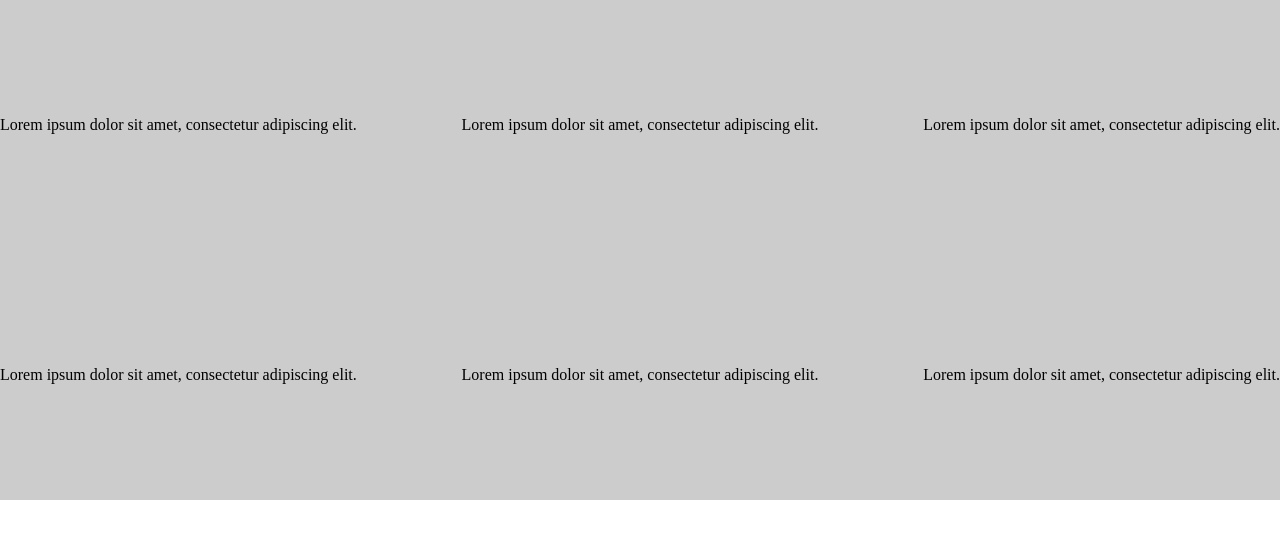
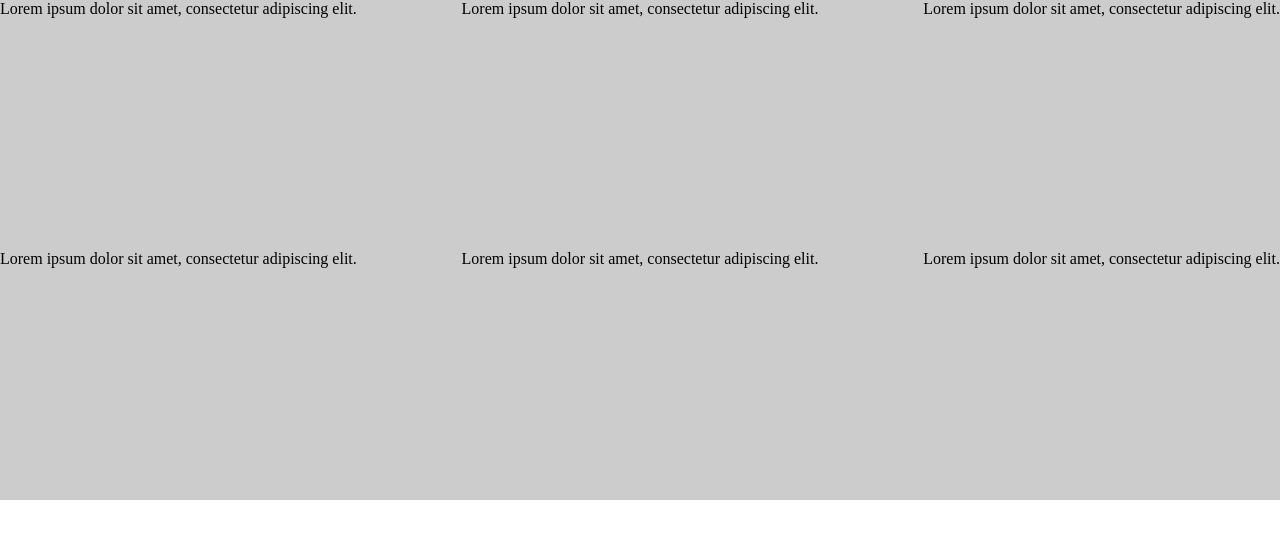
Before and after one commit to ub-victor/CSS-FLEXBOX, a plain HTML site: page index.html in a window 1280 px wide. Drawn offline with Linux system fonts and the light colour scheme.

Commit message:
Initial commit

```diff
--- a/style.css
+++ b/style.css
@@ -14,5 +14,7 @@
     /* justify-content: space-evenly; Aligns items with equal space between them */
     justify-content: space-between; /* Aligns items with equal space around them */
     /* align-items: flex-end;Aligns items to the bottom */
-    align-items: center; /* Aligns items to the center */
+    /* align-items: center; Aligns items to the center */
+    align-items: stretch; /* Aligns items to the top */
+
 }
```
